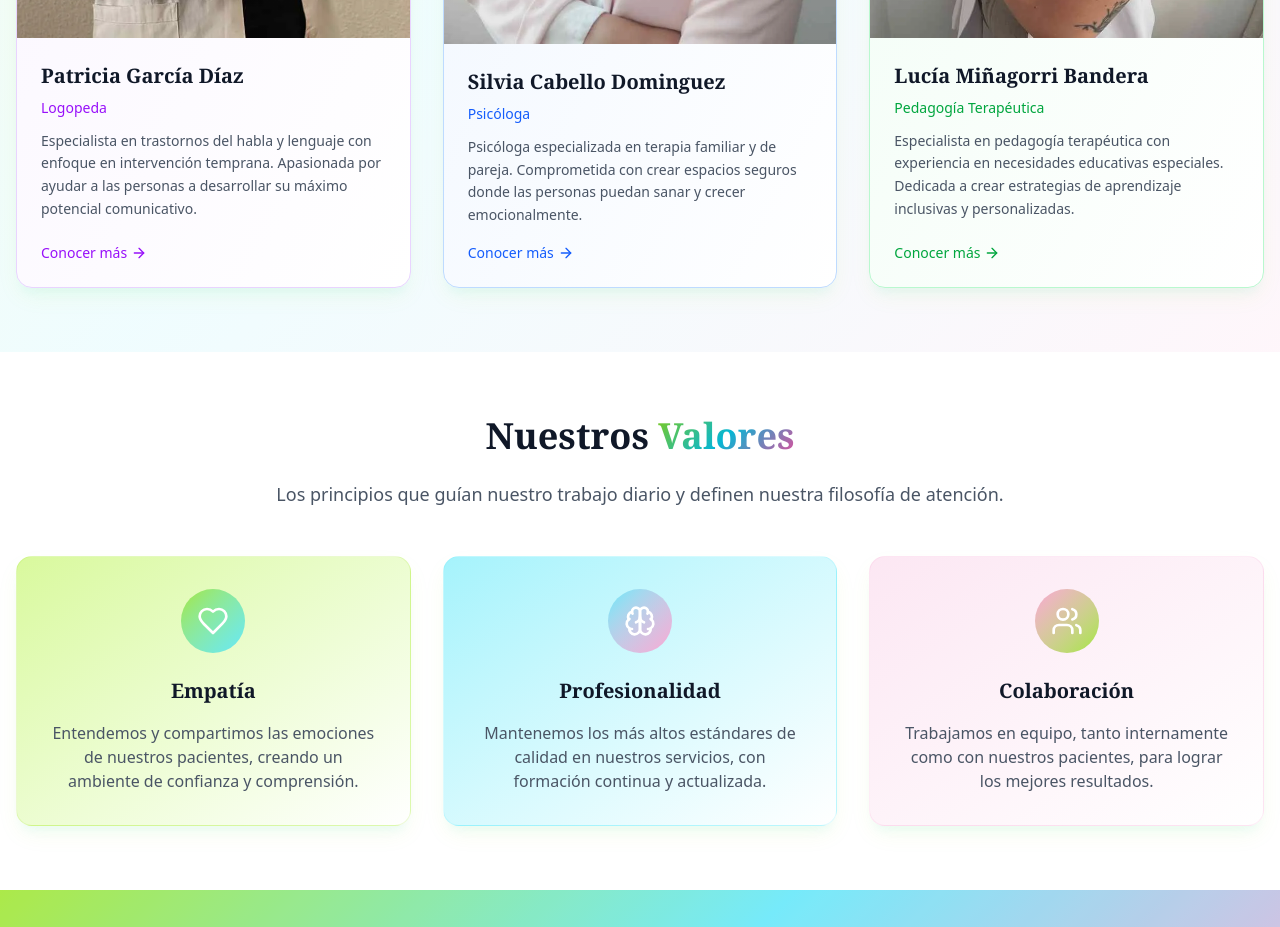
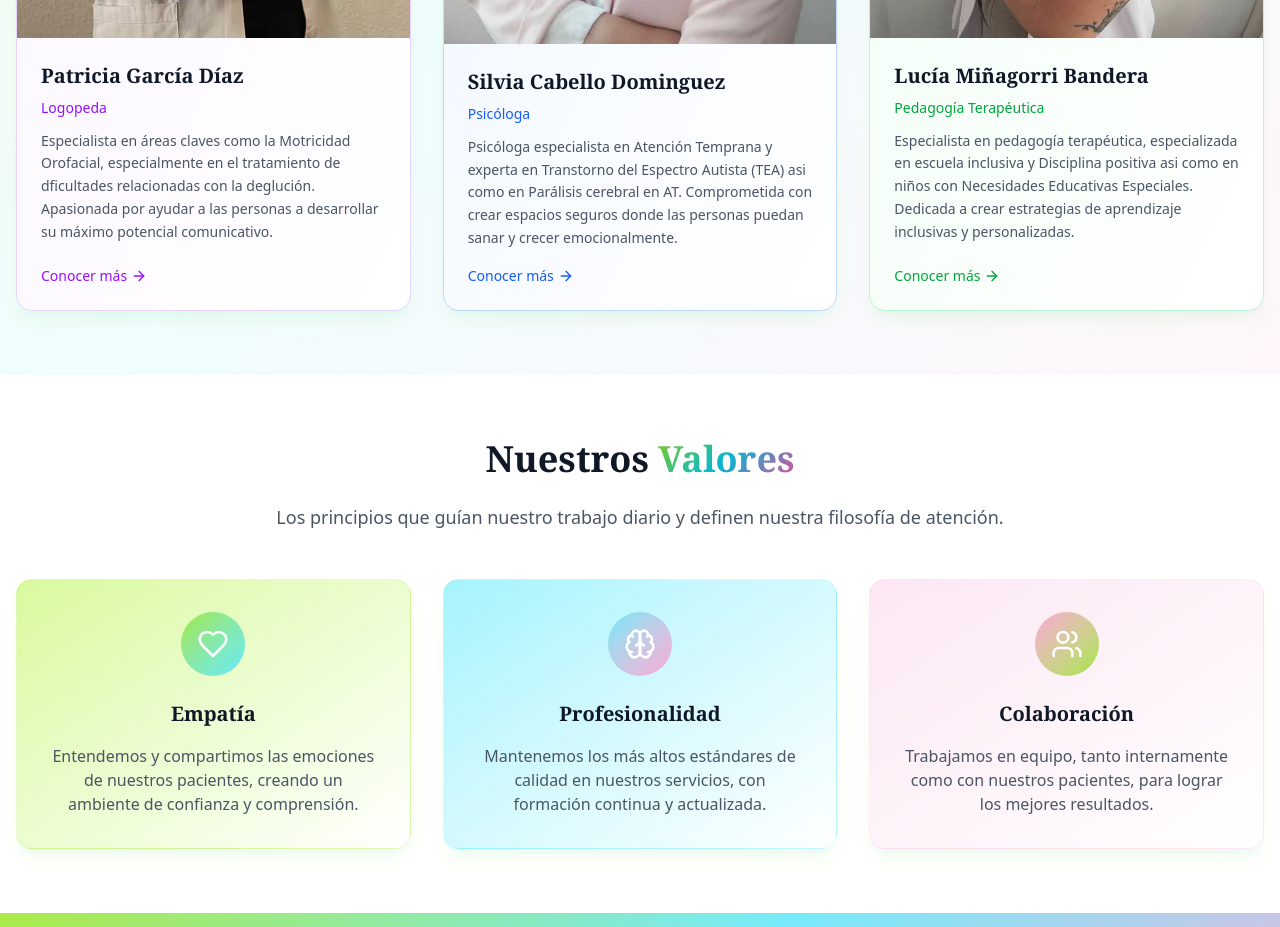
Before and after one commit to patricd17/centro-milele, a React (Vite) app in the folder frontend/: page /about in a window 1280 px wide. Shown: the part 1360-2287 px from the top of the page. Built offline with nearby package versions, Linux system fonts and the light colour scheme; a web font is replaced by a local one.

Commit message:
descripción niñas

```diff
--- a/frontend/src/pages/About.jsx
+++ b/frontend/src/pages/About.jsx
@@ -12,7 +12,7 @@ const professionals = [
     role: "Logopeda",
     color: "purple",
     description:
-      "Especialista en trastornos del habla y lenguaje con enfoque en intervención temprana. Apasionada por ayudar a las personas a desarrollar su máximo potencial comunicativo.",
+      "Especialista en áreas claves como la Motricidad Orofacial, especialmente en el tratamiento de dficultades relacionadas con la deglución. Apasionada por ayudar a las personas a desarrollar su máximo potencial comunicativo.",
     image: patricia,
   },
   {
@@ -20,7 +20,7 @@ const professionals = [
     name: "Silvia Cabello Dominguez",
     role: "Psicóloga",
     color: "blue",
-    description: "Psicóloga especializada en terapia familiar y de pareja. Comprometida con crear espacios seguros donde las personas puedan sanar y crecer emocionalmente.",
+    description: "Psicóloga especialista en Atención Temprana y experta en Transtorno del Espectro Autista (TEA) asi como en Parálisis cerebral en AT. Comprometida con crear espacios seguros donde las personas puedan sanar y crecer emocionalmente.",
     image: silvia,
   },
   {
@@ -29,7 +29,7 @@ const professionals = [
     role: "Pedagogía Terapéutica",
     color: "green",
     description:
-      "Especialista en pedagogía terapéutica con experiencia en necesidades educativas especiales. Dedicada a crear estrategias de aprendizaje inclusivas y personalizadas.",
+      "Especialista en pedagogía terapéutica, especializada en escuela inclusiva y Disciplina positiva asi como en niños con Necesidades Educativas Especiales. Dedicada a crear estrategias de aprendizaje inclusivas y personalizadas.",
     image: lucia,
   },
 ]
```
